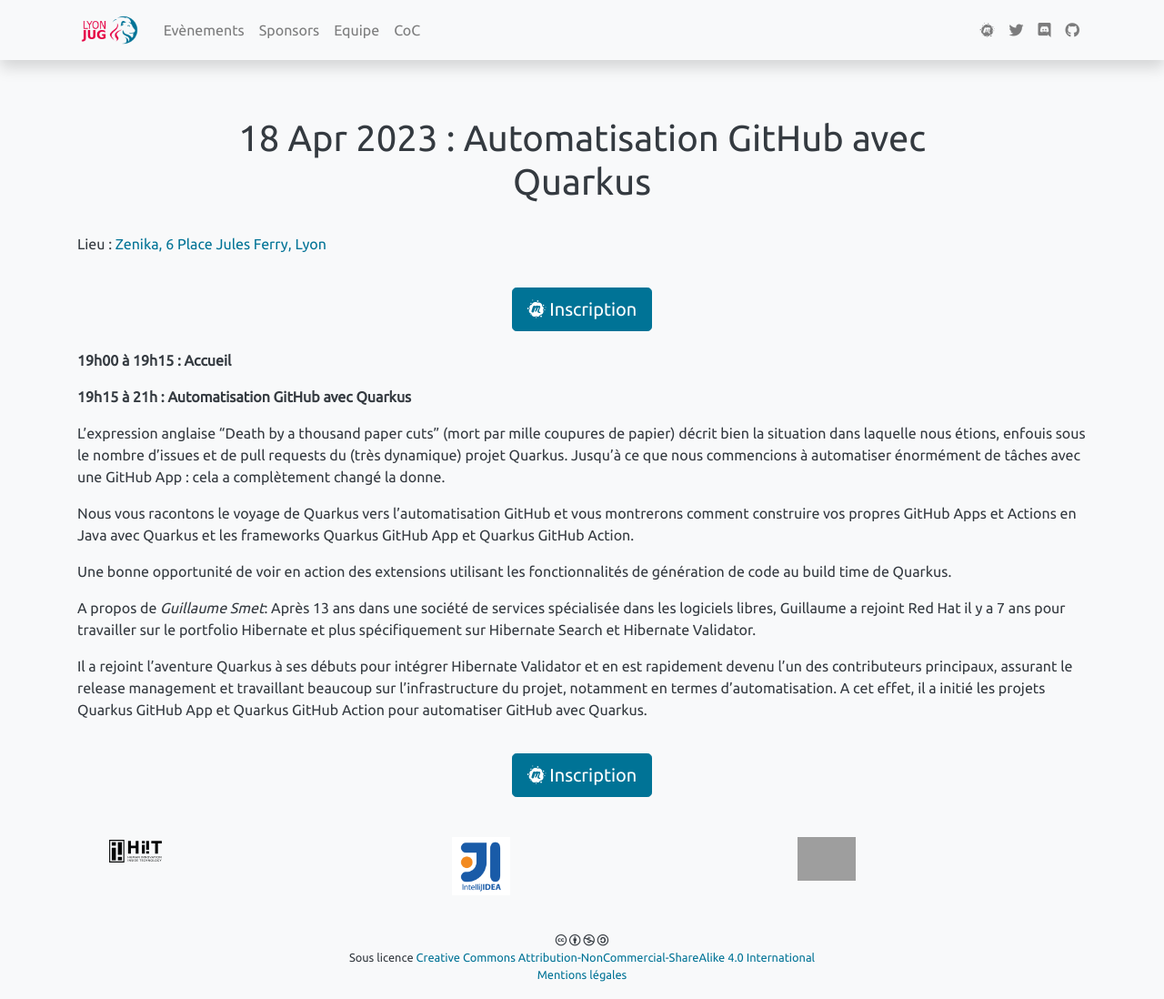
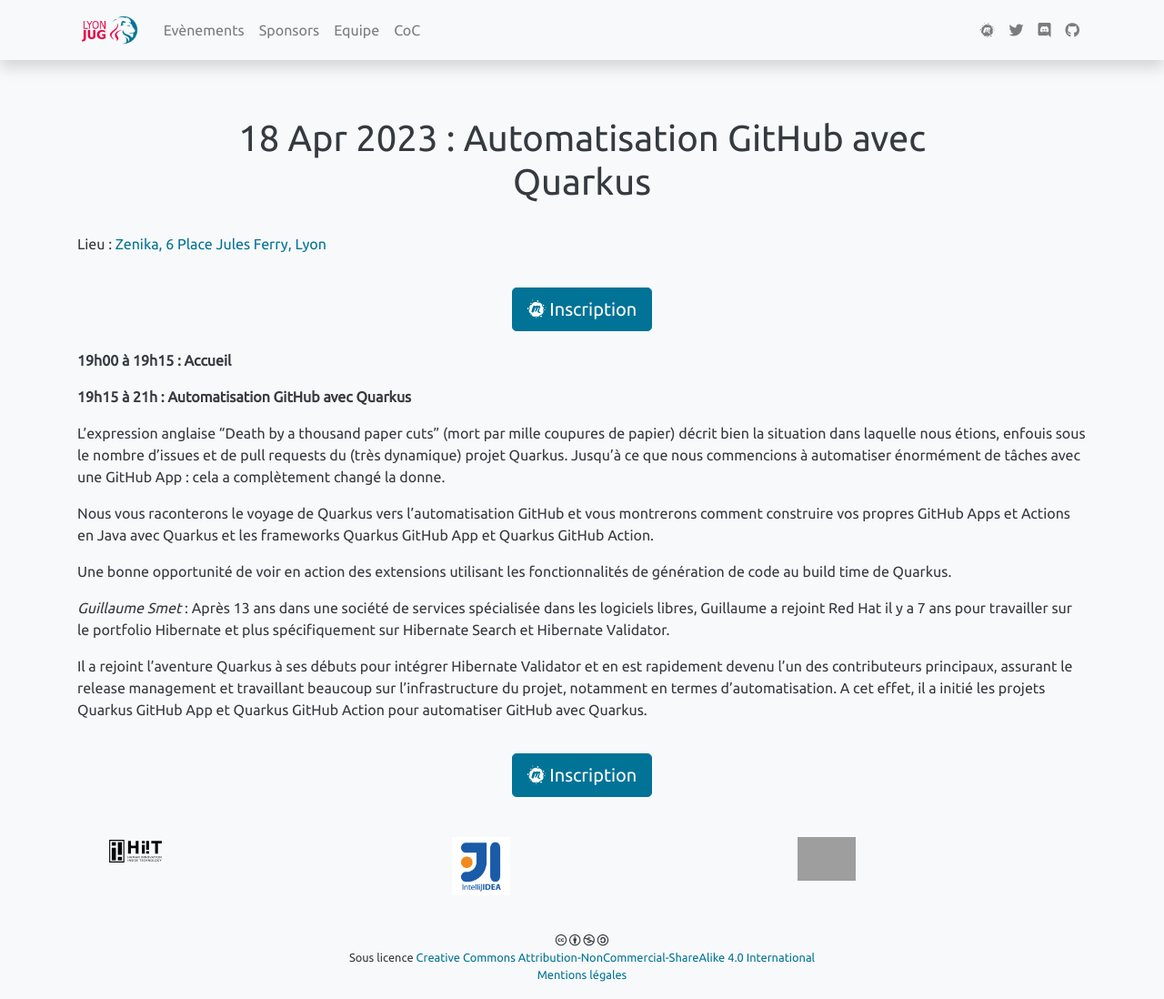
Before and after one commit to lyonjug/lyonjug.org, a Jekyll site: the page built from _posts/2023-04-18-automatisation-github-quarkus.md, in a window 1280 px wide and 1098 px high. Shown: the whole window at 91% size. Built offline with Jekyll 4.4.1, drawn with Linux system fonts in a browser that asks for light colours; grey boxes are pictures that could not be loaded.

Commit message:
small fixes

```diff
--- a/_posts/2023-04-18-automatisation-github-quarkus.md
+++ b/_posts/2023-04-18-automatisation-github-quarkus.md
@@ -9,23 +9,15 @@
 
 **19h15 à 21h : Automatisation GitHub avec Quarkus**
 
-L'expression anglaise "Death by a thousand paper cuts" (mort par mille coupures de papier) décrit bien la situation dans laquelle nous étions,
-enfouis sous le nombre d'issues et de pull requests du (très dynamique) projet Quarkus.
-Jusqu'à ce que nous commencions à automatiser énormément de tâches avec une GitHub App :
-cela a complètement changé la donne.
+L'expression anglaise "Death by a thousand paper cuts" (mort par mille coupures de papier) décrit bien la situation dans laquelle nous étions, enfouis sous le nombre d'issues et de pull requests du (très dynamique) projet Quarkus.
+Jusqu'à ce que nous commencions à automatiser énormément de tâches avec une GitHub App : cela a complètement changé la donne.
 
-Nous vous racontons le voyage de Quarkus vers l'automatisation GitHub
-et vous montrerons comment construire vos propres GitHub Apps et Actions en Java avec Quarkus
-et les frameworks Quarkus GitHub App et Quarkus GitHub Action.
+Nous vous raconterons le voyage de Quarkus vers l'automatisation GitHub et vous montrerons comment construire vos propres GitHub Apps et Actions en Java avec Quarkus et les frameworks Quarkus GitHub App et Quarkus GitHub Action.
 
 Une bonne opportunité de voir en action des extensions utilisant les fonctionnalités de génération de code au build time de Quarkus.
 
-A propos de _Guillaume Smet_: Après 13 ans dans une société de services spécialisée dans les logiciels libres,
-Guillaume a rejoint Red Hat il y a 7 ans pour travailler sur le portfolio Hibernate
-et plus spécifiquement sur Hibernate Search et Hibernate Validator.
+_Guillaume Smet_ :
+Après 13 ans dans une société de services spécialisée dans les logiciels libres, Guillaume a rejoint Red Hat il y a 7 ans pour travailler sur le portfolio Hibernate et plus spécifiquement sur Hibernate Search et Hibernate Validator.
 
-Il a rejoint l'aventure Quarkus à ses débuts pour intégrer Hibernate Validator
-et en est rapidement devenu l'un des contributeurs principaux, assurant le release management
-et travaillant beaucoup sur l'infrastructure du projet, notamment en termes d'automatisation.
-A cet effet, il a initié les projets Quarkus GitHub App
-et Quarkus GitHub Action pour automatiser GitHub avec Quarkus.
+Il a rejoint l'aventure Quarkus à ses débuts pour intégrer Hibernate Validator et en est rapidement devenu l'un des contributeurs principaux, assurant le release management et travaillant beaucoup sur l'infrastructure du projet, notamment en termes d'automatisation.
+A cet effet, il a initié les projets Quarkus GitHub App et Quarkus GitHub Action pour automatiser GitHub avec Quarkus.
```
